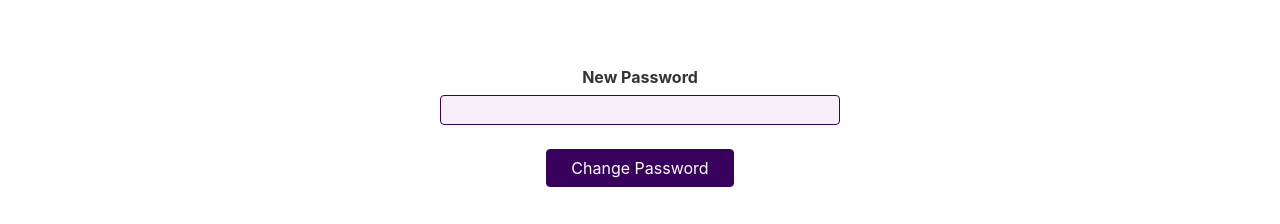
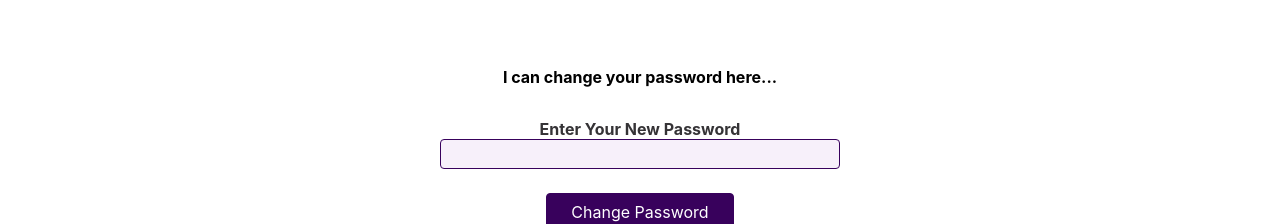
Before and after one commit to KaiserKamruzzaman/React-Auth, a Next.js app in the folder react-auth/: page /profile in a window 1280 px wide. Shown: the part 243-467 px from the top of the page. Built offline with nearby package versions, Linux system fonts and the light colour scheme.

Commit message:
adding some validation on user profile page

```diff
--- a/react-auth/components/layout/MainNavigation.js
+++ b/react-auth/components/layout/MainNavigation.js
@@ -16,7 +16,6 @@ function MainNavigation() {
 
   const logoutHandler = () => {
     authCtx.logout();
-    // localStorage.removeItem("token");
     router.push("/");
   };
 
--- a/react-auth/components/profile/ProfileForm.js
+++ b/react-auth/components/profile/ProfileForm.js
@@ -1,4 +1,4 @@
-import { useRef, useContext } from "react";
+import { useRef, useContext, useState } from "react";
 import classes from "./ProfileForm.module.css";
 import AuthContext from "../../store/auth-context";
 
@@ -8,14 +8,32 @@ import AuthContext from "../../store/auth-context";
 // }
 
 const ProfileForm = () => {
+  const [enteredPassword, setEnteredPassword] = useState("");
+  const [enteredPasswordIsTouch, setEnteredPasswordIsTouch] = useState(false);
+  const enteredPasswordIsValid =
+    enteredPassword.trim() !== "" && enteredPassword.length >= 7;
+  const passwordInputInvalid =
+    !enteredPasswordIsValid && enteredPasswordIsTouch;
+  console.log(enteredPasswordIsValid);
 
   const passwordInputRef = useRef();
   const authCtx = useContext(AuthContext);
+
+  const passwordChangeHandler = (event) => {
+    setEnteredPassword(event.target.value);
+  };
+
+  const passInputBlurHandler = () => {
+    setEnteredPasswordIsTouch(true);
+  };
 
   const submitFormHandler = (event) => {
     event.preventDefault();
     const enteredNewPass = passwordInputRef.current.value;
     //validation
+    if (!enteredPasswordIsValid) {
+      return;
+    }
 
     fetch(
       "https://identitytoolkit.googleapis.com/v1/accounts:update?key=AIzaSyBT04MUIPhtUNDySJT6t9sUntwJHI2LJzE",
@@ -45,21 +63,28 @@ const ProfileForm = () => {
         }
       })
       .then((data) => {
-        alert('password change successfully!!!');
+        alert("password change successfully!!!");
       })
       .catch((error) => alert(error.message));
   };
 
+  // const passwordInputClasses = passwordInputInvalid ? ''
+
   return (
     <form className={classes.form} onSubmit={submitFormHandler}>
-      <div className={classes.control}>
-        <label htmlFor="new-password">New Password</label>
+      <div className={passwordInputInvalid ? classes.invalid : classes.control}>
+        <label htmlFor="new-password">Enter Your New Password</label>
         <input
           type="password"
           id="new-password"
           ref={passwordInputRef}
-          minLength="1"
+          minLength="6"
+          onBlur={passInputBlurHandler}
+          onChange={passwordChangeHandler}
         />
+        {passwordInputInvalid && (
+          <p className={classes.errorText}><b>Invalid Password...</b></p>
+        )}
       </div>
       <div className={classes.action}>
         <button>Change Password</button>
--- a/react-auth/components/profile/ProfileForm.module.css
+++ b/react-auth/components/profile/ProfileForm.module.css
@@ -8,7 +8,7 @@
   margin-bottom: 0.5rem;
 }
 
-.control label {
+.control, .invalid label {
   font-weight: bold;
   margin-bottom: 0.5rem;
   color: #353336;
@@ -43,3 +43,22 @@
   background-color: #540d83;
   border-color: #540d83;
 }
+
+.invalid input {
+  display: block;
+  font: inherit;
+  width: 100%;
+  border-radius: 4px;
+  border: 1px solid #b40e0e;
+  padding: 0.25rem;
+  background-color: #fddddd;
+}
+
+.invalid input:focus {
+  border-color: #ff8800;
+  background-color: #fbe8d2;
+}
+
+.errorText {
+  color: #b40e0e;
+}
--- a/react-auth/components/profile/UserProfile.js
+++ b/react-auth/components/profile/UserProfile.js
@@ -5,6 +5,7 @@ const UserProfile = () => {
   return (
     <section className={classes.profile}>
       <h1>My Profile</h1>
+      <h4>I can change your password here...</h4>
       <ProfileForm />
     </section>
   );
--- a/react-auth/pages/home/index.js
+++ b/react-auth/pages/home/index.js
@@ -1,6 +1,6 @@
 const HomePage = () => {
     return <>
-      <h1>hello from home</h1>
+      <h1>Welcome to Home....</h1>
     </>;
   }
 
--- a/react-auth/store/auth.js
+++ b/react-auth/store/auth.js
@@ -1,3 +1,6 @@
+// I have some difficulties to use rdux-toolkit....
+
+
 import { createSlice, configureStore } from "@reduxjs/toolkit";
 
 const initialAuthState = {
```
